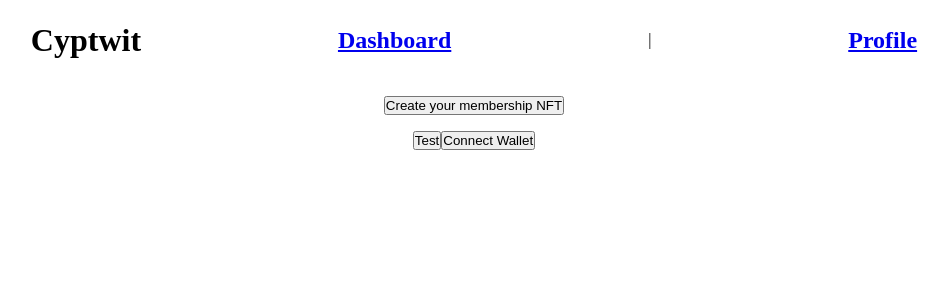
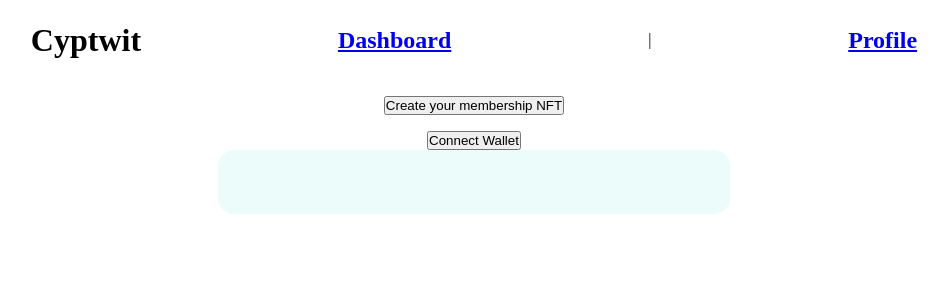
Before and after one commit to JohnGuilding/crypto-twitter-front-end, a React (Create React App) app: page / in a window 1280 px wide. Shown: the top 300 px of the page, without its empty margins (166-1115 px from the left). Built offline with nearby package versions, Linux system fonts and the light colour scheme.

Commit message:
Move connect wallet button to Dashboard

```diff
--- a/src/components/TweetFeed.jsx
+++ b/src/components/TweetFeed.jsx
@@ -1,11 +1,10 @@
+import Tweet from "./Tweet";
 import { ethers } from "ethers";
 import { useMemo, useState } from "react";
-import Tweet from "./Tweet";
 import './../styles/tweet-feed.scss';
 import abi from './../utils/Cryptwit.json';
 
 const TweetFeed = () => {
-    const [currentAccount, setCurrentAccount] = useState("");
     const [allTweets, setAllTweets] = useState([]);
     const contractAddress = '0x72699E6B9ce89a69EC6C0cdC005C41b97e5Bac3D';
     const contractABI = abi.abi;
@@ -65,39 +64,14 @@ const TweetFeed = () => {
         }
     }
 
-    const connectWallet = async () => {
-        try {
-            const { ethereum } = window;
-            if (!ethereum) {
-                alert("Get MetaMask!")
-                return;
-            }
-
-            const accounts = await ethereum.request({ method: "eth_requestAccounts" });
-
-            console.log("Connected", accounts[0]);
-            setCurrentAccount(accounts[0]);
-        } catch (error) {
-            console.log(error);
-        }
-    }
-
     useMemo(() => {
         checkIfWalletIsConnected();
     }, [])
 
-    const test = () => {
-        console.log("Test allTweets",allTweets);
-    }
-
     return (
-        <div>
-            <button onClick={test}>Test</button>
-            {!currentAccount && (
-                <button onClick={connectWallet}>Connect Wallet</button>
-            )}
+        <div className="tweet-feed">
             {allTweets.length >= 1 && (
-                <section className="tweet-feed">
+                <section className="tweet-feed_tweets">
                 {allTweets.slice(0).reverse().map((tweet, index) => {
                     return (
                         <div key={index}>
--- a/src/views/Dashboard.jsx
+++ b/src/views/Dashboard.jsx
@@ -1,11 +1,34 @@
+import { useState } from "react";
+
 import MintNFTButton from "../components/MintNFTButton";
 import TweetFeed from '../components/TweetFeed';
 import './../styles/dashboard.scss';
 
 const Dashboard = () => {
+    const [currentAccount, setCurrentAccount] = useState("");
+
+    const connectWallet = async () => {
+        try {
+            const { ethereum } = window;
+            if (!ethereum) {
+                alert("Get MetaMask!")
+                return;
+            }
+
+            const accounts = await ethereum.request({ method: "eth_requestAccounts" });
+
+            console.log("Connected", accounts[0]);
+            setCurrentAccount(accounts[0]);
+        } catch (error) {
+            console.log(error);
+        }
+    }
     return (
         <main className="dashboard">
             <MintNFTButton />
+            {!currentAccount && (
+                <button onClick={connectWallet}>Connect Wallet</button>
+            )}
             <TweetFeed />
         </main>
     )
```
